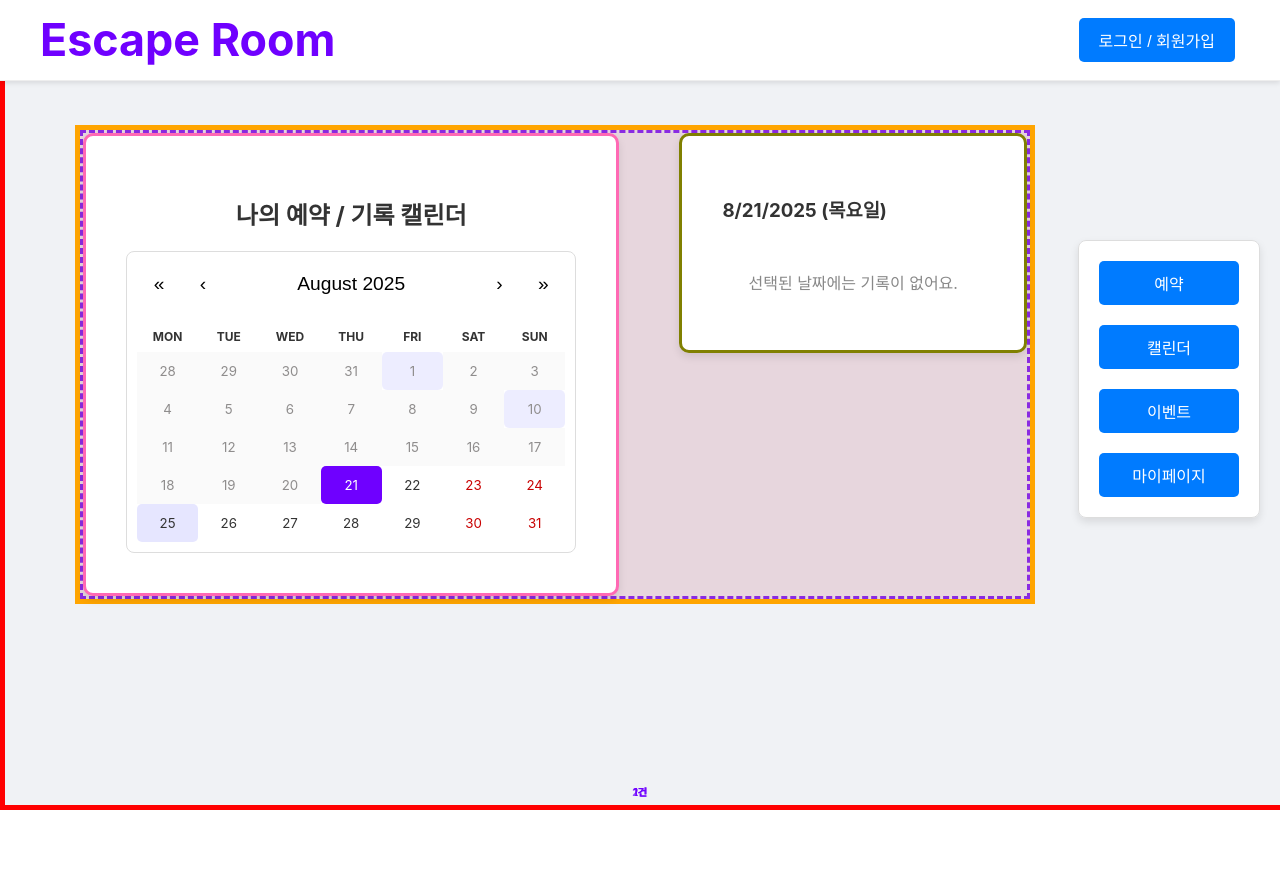
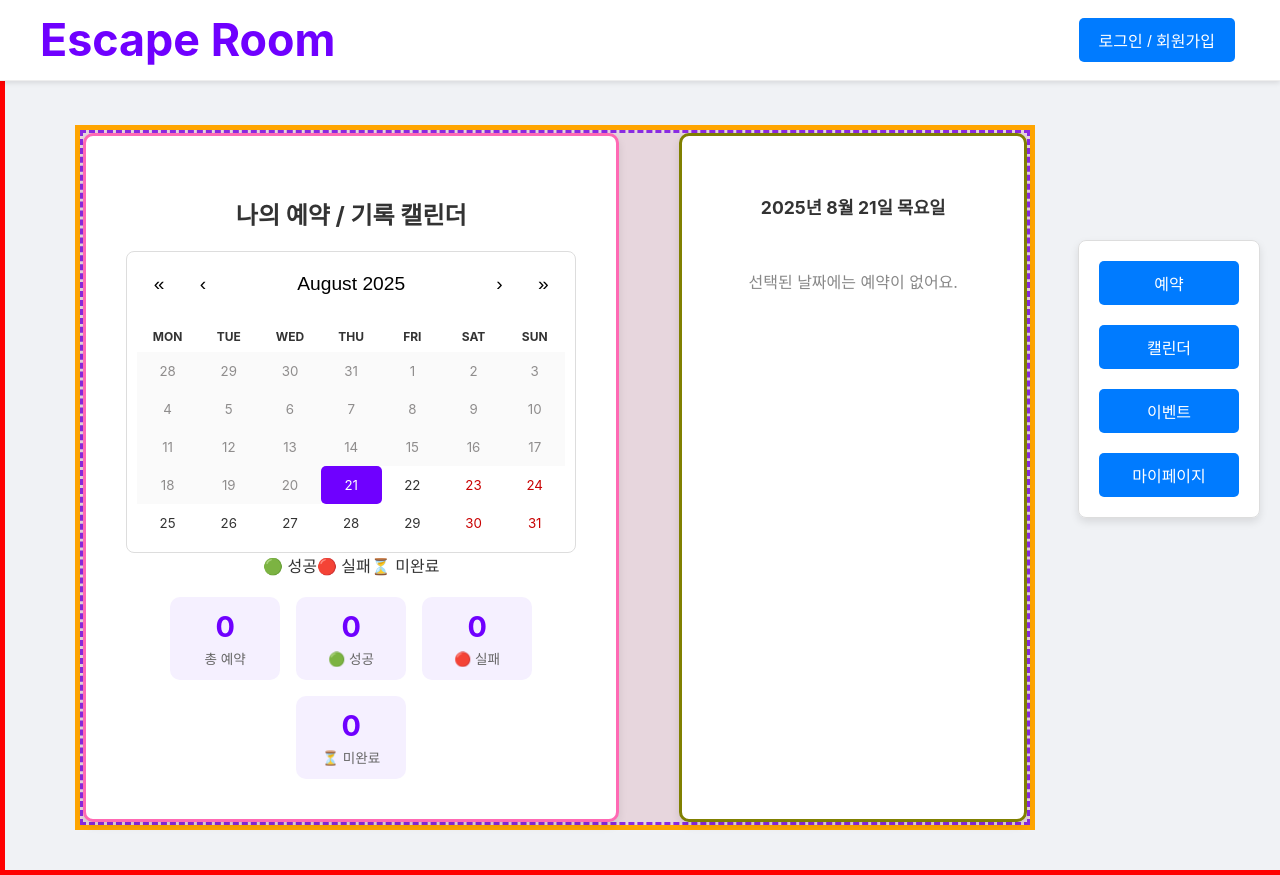
Before and after one commit to SweetySnail/RoomEscape, a React (Create React App) app: page /calendar in a window 1280 px wide. Before the commit the page ends 810 px from the top, so only its background shows below. Built offline with nearby package versions, Linux system fonts and the light colour scheme.

Commit message:
Add Reservation Cancel

```diff
--- a/src/components/Calendar.jsx
+++ b/src/components/Calendar.jsx
@@ -12,9 +12,11 @@ function CustomCalendar({ purchasedRecords, selectedDate, onDateChange }) {
     if (!date1 || !date2 || isNaN(date1.getTime()) || isNaN(date2.getTime())) {
       return false;
     }
-    return date1.getFullYear() === date2.getFullYear() &&
+    return (
+      date1.getFullYear() === date2.getFullYear() &&
       date1.getMonth() === date2.getMonth() &&
-           date1.getDate() === date2.getDate();
+      date1.getDate() === date2.getDate()
+    );
   };
 
   return (
@@ -24,50 +26,62 @@ function CustomCalendar({ purchasedRecords, selectedDate, onDateChange }) {
         value={selectedDate}
 
         tileContent={({ date, view }) => {
-          if (view === 'month') {
+          if (view !== 'month') return null;
+
           const tileDate = new Date(date.getFullYear(), date.getMonth(), date.getDate());
-            const eventsOnDate = purchasedRecords.filter(record => {
+          const recordsOnDate = purchasedRecords.filter(record => {
             const recordDate = new Date(record.date.replace(/-/g, '/'));
             recordDate.setHours(0, 0, 0, 0);
-
             return areDatesEqual(tileDate, recordDate);
           });
 
+          if (recordsOnDate.length === 0) return null;
 
-            if (eventsOnDate.length > 0) {
           return (
-                <div className="event-summary">
-                  <span className="event-count">{eventsOnDate.length}건</span>
+            <div className="tile-records">
+              {recordsOnDate.map(record => (
+                <span key={record.id} className="tile-dot">
+                  {record.success === true && '🟢'}
+                  {record.success === false && '🔴'}
+                  {record.success === null && '⏳'}
+                </span>
+              ))}
             </div>
           );
-            }
-          }
-          return null;
         }}
 
         tileClassName={({ date, view }) => {
-          if (view === 'month') {
+          if (view !== 'month') return null;
+
           const classes = [];
           const tileDate = new Date(date.getFullYear(), date.getMonth(), date.getDate());
 
           if (tileDate < today) classes.push('is-past-date');
           if (areDatesEqual(tileDate, today)) classes.push('is-today-custom');
+          if (selectedDate && areDatesEqual(tileDate, selectedDate)) classes.push('selected-date');
 
-            const eventsOnDate = purchasedRecords.filter(record => {
+          const recordsOnDate = purchasedRecords.filter(record => {
             const recordDate = new Date(record.date.replace(/-/g, '/'));
             recordDate.setHours(0, 0, 0, 0);
             return areDatesEqual(tileDate, recordDate);
           });
-            if (eventsOnDate.length > 0) classes.push('has-event');
-            if (selectedDate && areDatesEqual(tileDate, selectedDate)) classes.push('selected-date');
+
+          if (recordsOnDate.length > 0) {
+            const hasSuccess = recordsOnDate.some(r => r.success === true);
+            const hasFail = recordsOnDate.some(r => r.success === false);
+            const allPending = recordsOnDate.every(r => r.success === null);
+
+            if (hasSuccess && !hasFail) classes.push('has-success');
+            else if (hasFail && !hasSuccess) classes.push('has-fail');
+            else if (allPending) classes.push('has-pending');
+            else classes.push('has-mixed');
+          }
 
           return classes.join(' ');
-          }
-          return null;
         }}
       />
     </div>
-  )
+  );
 }
 
 export default CustomCalendar;
--- a/src/pages/CalendarPage.jsx
+++ b/src/pages/CalendarPage.jsx
@@ -3,39 +3,52 @@ import React, { useState, useEffect } from 'react';
 import BoxTop from '../components/BoxTop';
 import BoxRight from '../components/BoxRight';
 import CustomCalendar from '../components/Calendar';
+import BoxMain from '../components/BoxMain';
 
 import 'react-calendar/dist/Calendar.css';
 import '../styles/Global.css';
 import '../styles/CalendarPage.css';
 
-// 나중에 삭제
-import purchasedRecordsData from '../data/purchasedRecordsData';
-import BoxMain from '../components/BoxMain';
-
 function CalendarPage() {
-  const [purchasedRecords, setPurchasedRecords] = useState(purchasedRecordsData);
+  const [purchasedRecords, setPurchasedRecords] = useState([]);
   const initialSelectedDate = new Date();
   initialSelectedDate.setHours(0, 0, 0, 0);
   const [selectedDate, setSelectedDate] = useState(initialSelectedDate);
   const [recordsOnSelectedDate, setRecordsOnSelectedDate] = useState([]);
 
+  // localStorage에서 예약 기록 불러오기
+  useEffect(() => {
+    const loadRecords = () => {
+      const stored = JSON.parse(localStorage.getItem('reservationRecords') || '[]');
+      setPurchasedRecords(stored);
+    };
+
+    loadRecords();
+
+    window.addEventListener('storage', loadRecords);
+    return () => window.removeEventListener('storage', loadRecords);
+  }, []);
+
   const areDatesEqual = (date1, date2) => {
     if (!date1 || !date2 || isNaN(date1.getTime()) || isNaN(date2.getTime())) {
       return false;
     }
-    return date1.getFullYear() === date2.getFullYear() &&
-           date1.getMonth() === date2.getMonth() &&
-           date1.getDate() === date2.getDate();
+    return (
+      date1.getFullYear() === date2.getFullYear() &&
+      date1.getMonth() === date2.getMonth() &&
+      date1.getDate() === date2.getDate()
+    );
   };
 
+  // 선택된 날짜의 기록 필터링
   useEffect(() => {
     if (selectedDate) {
-      const filteredRecords = purchasedRecords.filter(record => {
+      const filtered = purchasedRecords.filter(record => {
         const recordDate = new Date(record.date.replace(/-/g, '/'));
         recordDate.setHours(0, 0, 0, 0);
         return areDatesEqual(selectedDate, recordDate);
       });
-      setRecordsOnSelectedDate(filteredRecords);
+      setRecordsOnSelectedDate(filtered);
     } else {
       setRecordsOnSelectedDate([]);
     }
@@ -47,42 +60,142 @@ function CalendarPage() {
     setSelectedDate(newDate);
   };
 
+  // 예약 삭제
+  const handleDeleteRecord = (recordId, productName, date, time) => {
+    const confirmed = window.confirm(
+      `아래 예약을 삭제하시겠어요?\n\n` +
+      `📌 테마: ${productName}\n` +
+      `📅 날짜: ${date}\n` +
+      `🕐 시간: ${time}\n\n` +
+      `삭제 후에는 복구가 불가능해요.`
+    );
+
+    if (!confirmed) return;
+
+    const updated = purchasedRecords.filter(record => record.id !== recordId);
+    setPurchasedRecords(updated);
+    localStorage.setItem('reservationRecords', JSON.stringify(updated));
+
+    alert(`예약이 취소되었어요.\n실제 환경에서는 이 시점에 결제 취소 및 서버 예약 취소가 진행됩니다.`);
+  };
+
   return (
     <div className="page-container">
       <BoxTop />
       <BoxRight />
       <BoxMain>
         <div className="calendar-main-content">
+
+          {/* 좌측 달력 */}
           <div className="calendar-left">
             <h2>나의 예약 / 기록 캘린더</h2>
             <CustomCalendar
-              purchasedRecords={purchasedRecords} // 기록 데이터 전달
-              selectedDate={selectedDate}         // 현재 선택 날짜 전달
-              onDateChange={handleDateChange}     // 날짜 변경 시 호출될 함수 전달
+              purchasedRecords={purchasedRecords}
+              selectedDate={selectedDate}
+              onDateChange={handleDateChange}
             />
+
+            {/* 범례 */}
+            <div className="calendar-legend">
+              <span className="legend-item">🟢 성공</span>
+              <span className="legend-item">🔴 실패</span>
+              <span className="legend-item">⏳ 미완료</span>
+            </div>
+
+            {/* 통계 */}
+            <div className="calendar-stats">
+              <div className="stat-item">
+                <span className="stat-number">{purchasedRecords.length}</span>
+                <span className="stat-label">총 예약</span>
+              </div>
+              <div className="stat-item">
+                <span className="stat-number">
+                  {purchasedRecords.filter(r => r.success === true).length}
+                </span>
+                <span className="stat-label">🟢 성공</span>
+              </div>
+              <div className="stat-item">
+                <span className="stat-number">
+                  {purchasedRecords.filter(r => r.success === false).length}
+                </span>
+                <span className="stat-label">🔴 실패</span>
+              </div>
+              <div className="stat-item">
+                <span className="stat-number">
+                  {purchasedRecords.filter(r => r.success === null).length}
+                </span>
+                <span className="stat-label">⏳ 미완료</span>
+              </div>
+            </div>
           </div>
 
+          {/* 우측 예약 목록 */}
           <div className="calendar-right">
             <h3>
               {selectedDate
-                ? `${selectedDate.toLocaleDateString()} (${selectedDate.toLocaleDateString('ko-KR', { weekday: 'long' })})`
+                ? selectedDate.toLocaleDateString('ko-KR', {
+                    year: 'numeric',
+                    month: 'long',
+                    day: 'numeric',
+                    weekday: 'long',
+                  })
                 : '날짜를 선택해주세요'}
             </h3>
+
             <div className="schedule-list">
               {recordsOnSelectedDate.length > 0 ? (
                 recordsOnSelectedDate.map(record => (
                   <div key={record.id} className="schedule-item">
-                    <h4>{record.productName}</h4>
-                    <p>시간: {record.time}</p>
-                    <p>평점: ⭐ {record.rating}</p>
-                    <p>테마: {record.theme}</p>
+
+                    {/* 헤더: 제목 + 결과 뱃지 */}
+                    <div className="schedule-item-header">
+                      <h4>{record.productName}</h4>
+                      {record.success === true && (
+                        <span className="result-badge success">🟢 성공</span>
+                      )}
+                      {record.success === false && (
+                        <span className="result-badge fail">🔴 실패</span>
+                      )}
+                      {record.success === null && (
+                        <span className="result-badge pending">⏳ 미완료</span>
+                      )}
+                    </div>
+
+                    <p>🕐 시간: {record.time}</p>
+                    <p>👥 인원: {record.people}</p>
+                    <p>💰 가격: {record.price?.toLocaleString()}원</p>
+                    <p>🎭 테마: {record.theme}</p>
+
+                    {/* 성공/실패는 관리자가 등록 */}
+                    {record.success === null && (
+                      <div className="admin-notice">
+                        🔒 성공 · 실패 결과는 관리자가 등록해요.
+                      </div>
+                    )}
+
+                    {/* 예약 삭제 */}
+                    <button
+                      className="delete-btn"
+                      onClick={() => handleDeleteRecord(
+                        record.id,
+                        record.productName,
+                        record.date,
+                        record.time
+                      )}
+                    >
+                      🗑 예약 삭제
+                    </button>
+
                   </div>
                 ))
               ) : (
-                <p className="no-schedule-message">선택된 날짜에는 기록이 없어요.</p>
+                <p className="no-schedule-message">
+                  선택된 날짜에는 예약이 없어요.
+                </p>
               )}
             </div>
           </div>
+
         </div>
       </BoxMain>
     </div>
--- a/src/styles/CalendarPage.css
+++ b/src/styles/CalendarPage.css
@@ -1,13 +1,11 @@
 .calendar-main-content {
   display: flex;
   justify-content: center;
-  align-items: flex-start;
+  align-items: stretch;  /* flex-start → stretch */
   width: 100%;
   max-width: 1260px;
   gap: 60px;
   box-sizing: border-box;
-
-  /* 추후 삭제(확인용) */
   border: 3px dashed blueviolet;
   background-color: rgba(138, 43, 226, 0.1);
 }
@@ -36,18 +34,24 @@
 .calendar-right {
   padding: 40px;
   box-sizing: border-box;
-  overflow-y: auto;
-  max-height: 700px;
   flex-basis: calc(40% - 60px);
   flex-grow: 1;
   flex-shrink: 0;
-  box-sizing: border-box;
-
-  /* 추후 삭제(검증용) */
   border: 3px solid olive;
   background-color: #ffffff;
   border-radius: 10px;
   box-shadow: 0 4px 8px rgba(0,0,0,0.1);
+
+  /* 추가된 부분 */
+  align-self: stretch;   /* ← 부모 높이에 맞춰 늘어남 */
+  overflow-y: auto;      /* ← 내용 많으면 스크롤 */
+}
+
+.calendar-right h3 {
+  text-align: center;
+  color: #333;
+  font-size: 1.1em;
+  margin-bottom: 20px;
 }
 
 .no-schedule-message {
@@ -222,3 +226,142 @@
     margin-bottom: 20px;
   }
 }
+
+/* ===== 통계 ===== */
+.calendar-stats {
+  display: flex;
+  gap: 16px;
+  justify-content: center;
+  margin-top: 20px;
+  flex-wrap: wrap;
+}
+.stat-item {
+  display: flex;
+  flex-direction: column;
+  align-items: center;
+  background-color: #f5f0ff;
+  border-radius: 10px;
+  padding: 12px 20px;
+  min-width: 70px;
+}
+.stat-number {
+  font-size: 1.8em;
+  font-weight: bold;
+  color: #6f00ff;
+}
+.stat-label {
+  font-size: 0.85em;
+  color: #666;
+  margin-top: 4px;
+}
+
+/* ===== 스케줄 아이템 ===== */
+.schedule-item-header {
+  display: flex;
+  justify-content: space-between;
+  align-items: center;
+  margin-bottom: 8px;
+}
+.schedule-item-header h4 {
+  margin: 0;
+  color: #6f00ff;
+  font-size: 1.1em;
+}
+
+.result-badge {
+  font-size: 0.85em;
+  padding: 3px 10px;
+  border-radius: 20px;
+  font-weight: bold;
+}
+.result-badge.success { background-color: #d4edda; color: #155724; }
+.result-badge.fail    { background-color: #f8d7da; color: #721c24; }
+.result-badge.pending { background-color: #fff3cd; color: #856404; }
+
+/* ===== 성공/실패 버튼 ===== */
+.result-buttons {
+  display: flex;
+  gap: 8px;
+  margin-top: 10px;
+}
+.result-btn {
+  flex: 1;
+  padding: 8px;
+  border: none;
+  border-radius: 8px;
+  cursor: pointer;
+  font-size: 0.95em;
+  font-weight: bold;
+  transition: opacity 0.2s;
+}
+.result-btn:hover { opacity: 0.85; }
+.success-btn { background-color: #d4edda; color: #155724; }
+.fail-btn    { background-color: #f8d7da; color: #721c24; }
+
+.result-reset-btn {
+  margin-top: 8px;
+  width: 100%;
+  padding: 6px;
+  border: 1px solid #ddd;
+  border-radius: 6px;
+  background: #fff;
+  cursor: pointer;
+  font-size: 0.85em;
+  color: #888;
+  transition: all 0.2s;
+}
+.result-reset-btn:hover { border-color: #6f00ff; color: #6f00ff; }
+
+/* ===== 삭제 버튼 ===== */
+.delete-btn {
+  margin-top: 8px;
+  width: 100%;
+  padding: 6px;
+  border: 1px solid #f5c6cb;
+  border-radius: 6px;
+  background: #fff;
+  cursor: pointer;
+  font-size: 0.85em;
+  color: #dc3545;
+  transition: all 0.2s;
+}
+.delete-btn:hover { background-color: #f8d7da; }
+
+/* ===== 달력 타일 이모지 ===== */
+.tile-records {
+  display: flex;
+  justify-content: center;
+  flex-wrap: wrap;
+  gap: 4px;        /* 1px → 4px */
+  margin-top: 4px; /* 2px → 4px */
+}
+
+.tile-dot {
+  font-size: 0.75em; /* 0.65em → 0.75em */
+  line-height: 1.2;
+}
+
+/* ===== 달력 타일 배경색 ===== */
+.react-calendar__tile.has-success {
+  background-color: #d4edda !important;
+}
+.react-calendar__tile.has-fail {
+  background-color: #f8d7da !important;
+}
+.react-calendar__tile.has-pending {
+  background-color: #fff3cd !important;
+}
+.react-calendar__tile.has-mixed {
+  background-color: #e8f4ff !important;
+}
+
+/* ===== 관리자 안내 ===== */
+.admin-notice {
+  margin-top: 10px;
+  padding: 8px 12px;
+  background-color: #f5f0ff;
+  border-radius: 6px;
+  font-size: 0.85em;
+  color: #6f00ff;
+  text-align: center;
+}
```
Lines whose indentation alone changed are shown as unchanged.
